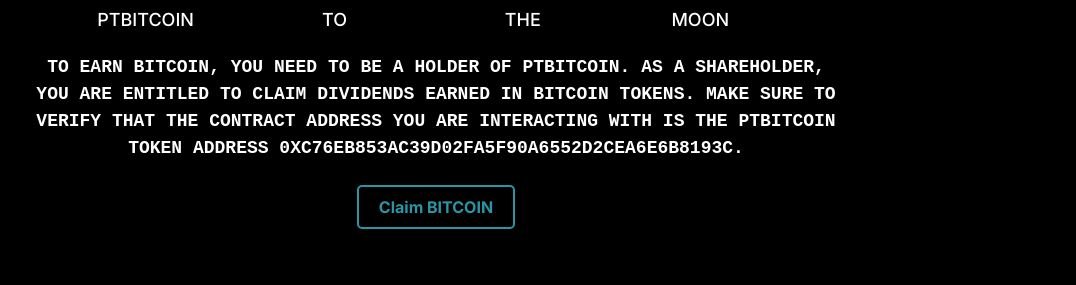
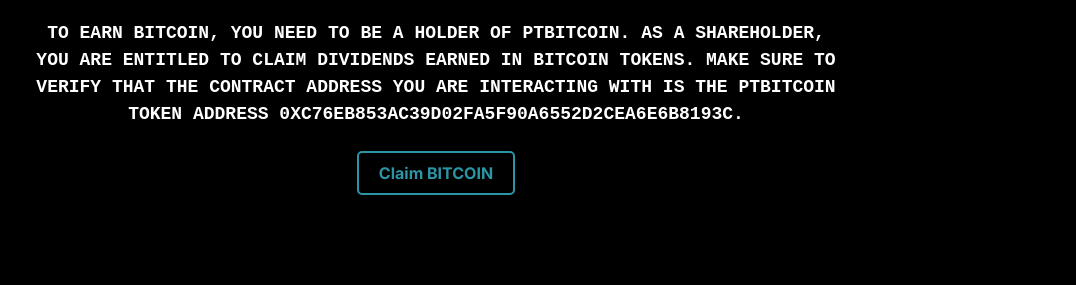
Before and after one commit to PrintTheBITCOIN/PrintTheBITCOIN.github.io, a website: page index.html in a window 1280 px wide. Shown: the part 443-728 px from the top of the page, without its empty margins (204-1280 px from the left). Drawn offline with nearby package versions, Linux system fonts and the light colour scheme; no server answers; a script that the page names is missing.

Commit message:
Update index.html

```diff
--- a/index.html
+++ b/index.html
@@ -202,24 +202,6 @@
 </div>
 
 
-<div class="statscontainer">
-  <div id="PTBITCOINprice" class="bank-font">
-    PTBITCOIN Price
-    <span>PTBITCOIN</span>
-  </div>
-  <div id="PTBITCOINmarketcap" class="bank-font">
-    PTBITCOIN Market Cap
-    <span>To</span>
-  </div>
-  <div id="BITCOINprice" class="bank-font">
-    BITCOIN Price
-    <span>The</span>
-  </div>
-  <div id="BITCOINmarketcap" class="bank-font">
-    BITCOIN Market Cap
-    <span>Moon</span>
-  </div>
-</div>
 
 <p class="bank-font">To earn BITCOIN, you need to be a holder of PTBITCOIN. As a shareholder, you are entitled to claim dividends earned in BITCOIN tokens. Make sure to verify that the contract address you are interacting with is the PTBITCOIN token address 0xC76Eb853ac39D02Fa5f90A6552d2ceA6e6B8193C.</p>
   <div id="unclaimedDividends"></div>
```
